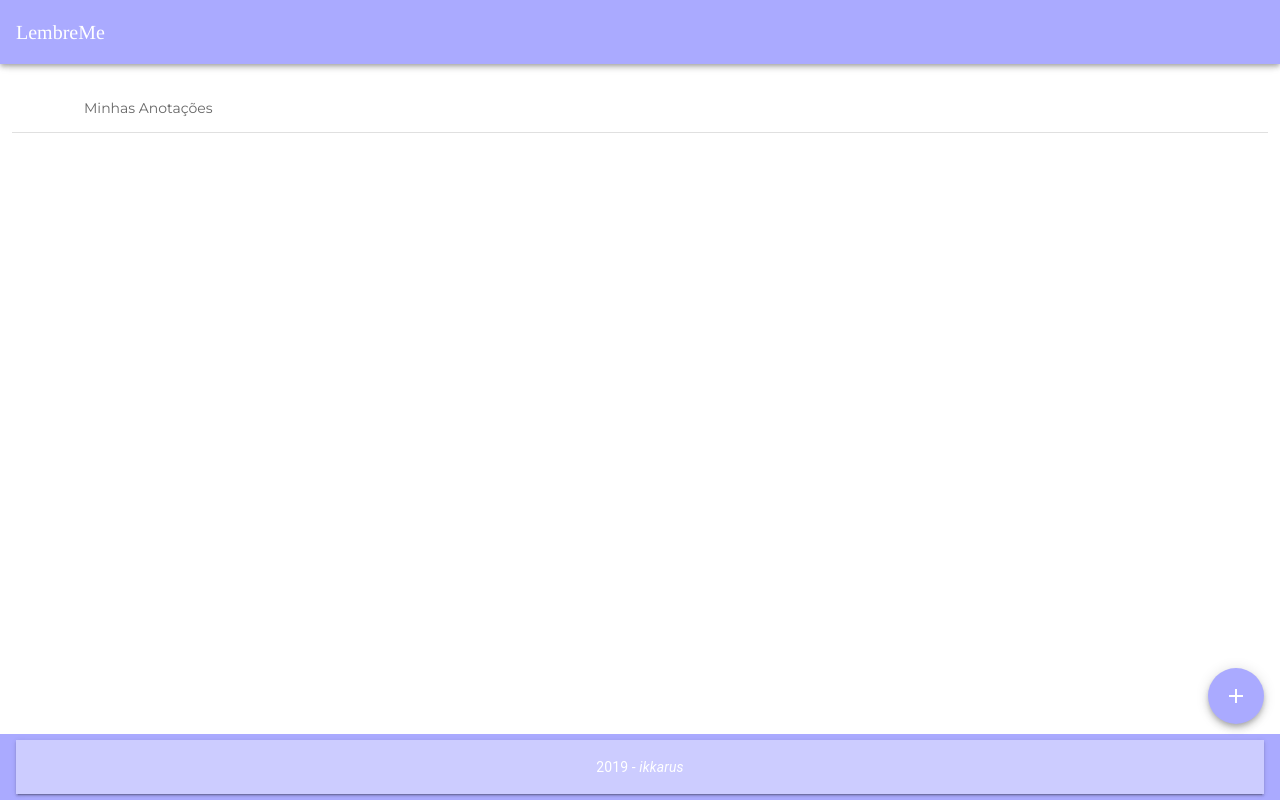
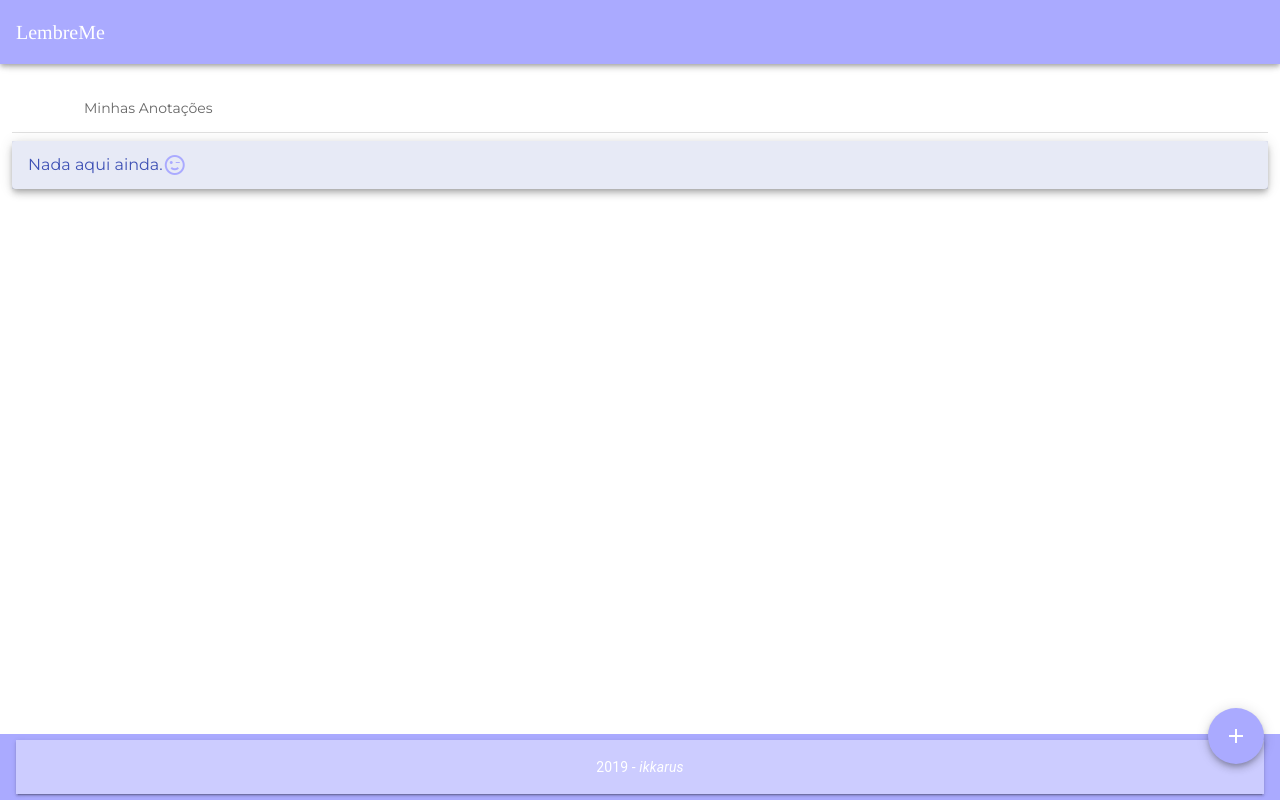
Before and after one commit to benerogerio/lembreme, a Vue app: page / in a window 1280 px wide. Built offline with nearby package versions, Linux system fonts and the light colour scheme; a web font is replaced by a local one.

Commit message:
Acabamentos

```diff
--- a/src/views/Home.vue
+++ b/src/views/Home.vue
@@ -8,12 +8,15 @@
         light
         class="mb-2"></v-divider>
 
-      <v-card>
+      <v-card
+        elevation="5"
+        >
         <v-list-item-group
           mandatory
           color="indigo"
         >
 
+        <template v-if="notas.length > 0">
           <v-list-item
             v-for="nota in notas"
             :key="nota.id"
@@ -43,6 +46,15 @@
               </v-btn>
             </v-list-item-action>
           </v-list-item>
+        </template>
+        <template v-else>
+          <v-list-item>
+            Nada aqui ainda.
+            <v-icon
+                color="#AAAAFF"
+                >mdi-emoticon-wink-outline</v-icon>
+          </v-list-item>
+        </template>
         </v-list-item-group>
       </v-card>
 
@@ -55,7 +67,7 @@
         right
         fab
         elevation="5"
-        class="mb-15"
+        class="mb-5"
         color="#AAAAFF"
         @click="novaNota()"
       >
--- a/src/views/NotaEdit.vue
+++ b/src/views/NotaEdit.vue
@@ -9,14 +9,17 @@
           <v-icon color="white">mdi-arrow-u-left-top</v-icon>
       </v-btn>
 
-      <v-divider></v-divider>
+      <v-divider
+        light
+        class="mb-2"></v-divider>
 
       <v-card
           class="mx-auto mb-3"
           max-width="400"
-          tile
           elevation="5"
+          rounded="20pt"
         >
+        <v-list>
           <v-list-item>
             <v-list-item-content>
               <v-row>
@@ -31,11 +34,13 @@
                     label="Descrição"
                     hint="Informe a descrição da anotação"
                     v-model="nota.desc"
-                    auto-grow></v-textarea>
+                    auto-grow
+                    ></v-textarea>
                 </v-col>
               </v-row>
             </v-list-item-content>
           </v-list-item>
+        </v-list>
       </v-card>
 
       <div
@@ -58,7 +63,6 @@
           >
             <v-icon color="white">mdi-cancel</v-icon>
           </v-btn>
-
         </div>
       </div>
 </template>
--- a/src/views/NotaView.vue
+++ b/src/views/NotaView.vue
@@ -1,6 +1,5 @@
 <template>
     <div>
-
       <v-btn
         color="#BBBBFF"
         elevation="2"
@@ -20,16 +19,17 @@
           <v-icon color="white">mdi-playlist-edit</v-icon>
       </v-btn>
 
-      <v-divider class="mb-3"></v-divider>
+      <v-divider
+        light
+        class="mb-2"></v-divider>
 
       <v-card
-          class="mx-auto"
+          class="mx-auto mb-3"
           max-width="400"
           elevation="5"
-          tile
+          rounded="20pt"
         >
-          <v-row>
-            <v-col>
+          <v-list>
             <v-list-item>
               <v-list-item-content>
                 <v-row>
@@ -47,8 +47,7 @@
                 </v-row>
               </v-list-item-content>
             </v-list-item>
-            </v-col>
-          </v-row>
+          </v-list>
       </v-card>
     </div>
 </template>
@@ -82,7 +81,5 @@ export default {
 </script>
 
 <style>
-  v-card {
-    padding: 20px;
-  }
+
 </style>
```
Also changed, not shown: src/App.vue (+4 -4 lines). Lines whose indentation alone changed are shown as unchanged.
